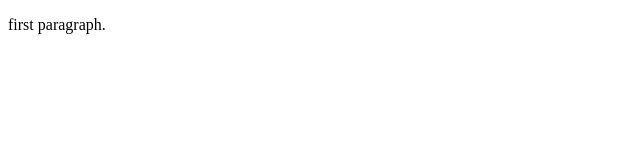
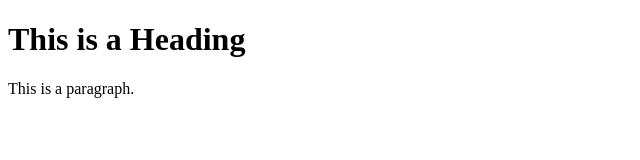
Before and after one commit to EmperorOlashinbo/learning-git, a plain HTML site: page index.html in a window 1280 px wide. Shown: the whole page, without its empty margins (0-640 px from the left). Drawn offline with Linux system fonts and the light colour scheme.

Commit message:
Update index.html

```diff
--- a/index.html
+++ b/index.html
@@ -4,6 +4,7 @@
 <title>Page Title</title>
 </head>
 <body>
-  <p>first paragraph.</p>
+  <h1>This is a Heading</h1>
+  <p>This is a paragraph.</p>
 </body>
 </html>
```
